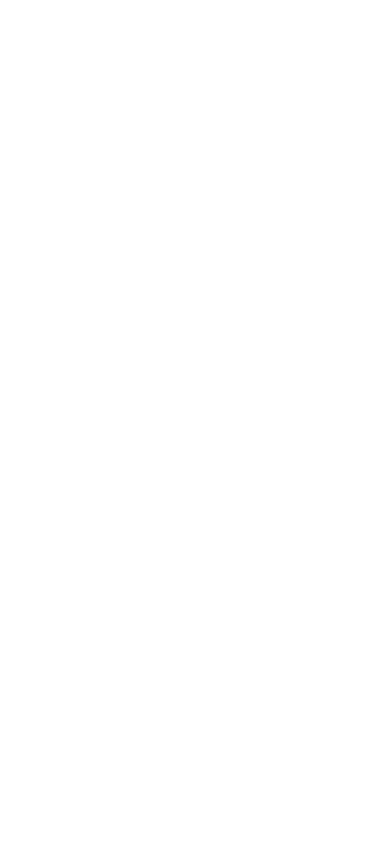
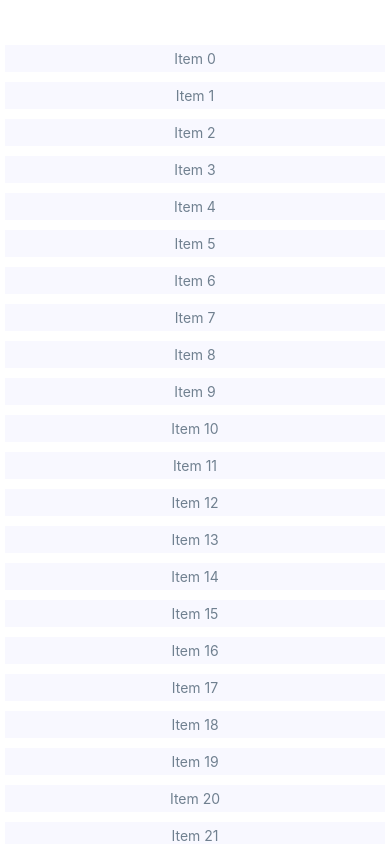
Before and after one commit to JavierFeVe/ExpoApp, a React Native app: screen / in a window 390 px wide. Built offline with nearby package versions, Linux system fonts and the light colour scheme.

Commit message:
100 element list display

```diff
--- a/App.js
+++ b/App.js
@@ -1,4 +1,4 @@
-import { Button } from "react-native";
+import { Button,View,Text,FlatList} from "react-native";
 import { NavigationContainer } from "@react-navigation/native";
 import { createDrawerNavigator} from "@react-navigation/drawer";
 import { createBottomTabNavigator} from "@react-navigation/bottom-tabs";
@@ -6,27 +6,20 @@
 import Home from "./pages/Home";
 import News from "./pages/News";
 import Settings from "./pages/Settings";
+import styles from "./styles";
 
-const Tab = createBottomTabNavigator();
-const Drawer = createDrawerNavigator();
+const data = new Array(100)
+  .fill(null)
+  .map((v,i) => ({key: i.toString(),value: `Item ${i}`
+  }));
 
 export default function App() {
   return (
-    <NavigationContainer>
-      {Platform.OS === "ios" && (
-        <Tab.Navigator>
-          <Tab.Screen name="Home" component={Home}/>
-          <Tab.Screen name="News" component={News}/>
-          <Tab.Screen name="Settings" component={Settings}/>
-        </Tab.Navigator>
-      )}
-      {Platform.OS === "android" && (
-        <Drawer.Navigator>
-          <Drawer.Screen name="Home" component={Home}/>
-          <Drawer.Screen name="News" component={News}/>
-          <Drawer.Screen name="Settings" component={Settings}/>
-        </Drawer.Navigator>
-      )}
-    </NavigationContainer>
+    <View style={styles.container}>
+      <FlatList
+      data={data}
+      renderItem={({item}) => <Text style={styles.item}>{item.value}</Text>}
+      />
+    </View>
   );
 }
--- a/styles.js
+++ b/styles.js
@@ -3,7 +3,14 @@
 export default StyleSheet.create({
   container: {
     flex: 1,
-    alignItems: "center",
-    justifyContent: "center",
+    flexDirection: "column",
+    paddingTop: 40,
   },
+  item:{
+    margin:5,
+    padding:5,
+    color:"slategrey",
+    backgroundColor:"ghostwhite",
+    textAlign:"center",
+  }
 });
```
